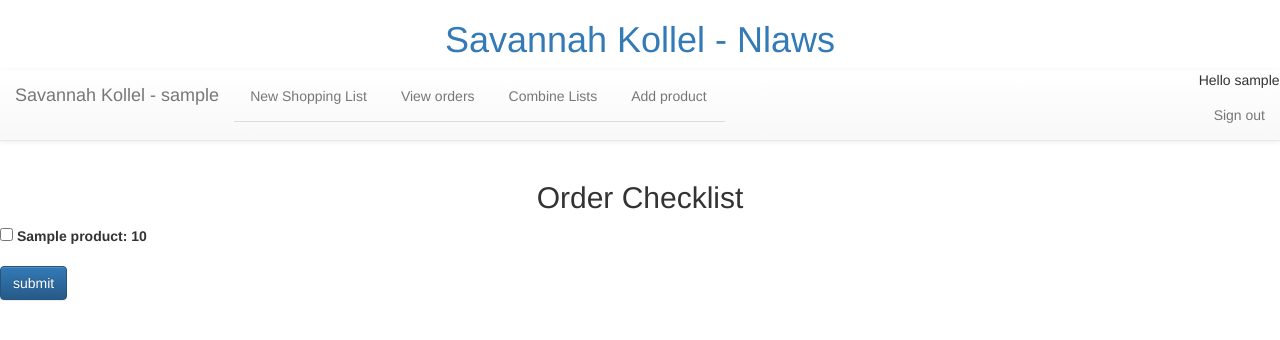
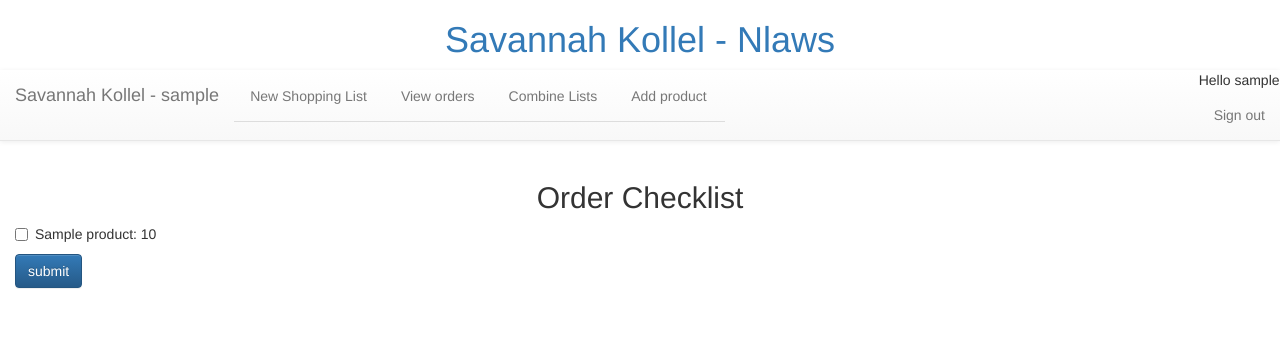
Before and after one commit to simlist/savkollel, a Django app: page /nlaws/checklist/1 in a window 1280 px wide. Shown: the top 340 px of the page. Run offline with Django 3.2, Linux system fonts and the light colour scheme; a user stored in the database is signed in; tables that the repository leaves empty hold one stand-in row (values such as "Sample post"); some libraries are stand-ins or nearby versions.

Commit message:
Changed form to vertical form.
Fixed padding left issue with checkboxes.

```diff
--- a/nlaws/templates/nlaws/checklist.html
+++ b/nlaws/templates/nlaws/checklist.html
@@ -2,16 +2,13 @@
 {% block title %}Order Checklist{%endblock%}
 {% block content %}
   <h2 class="text-center">Order Checklist</h2>
-	<form class="form-horizontal" action="{% url 'nlaws:checklist' order_id %}" method="post">
+	<form action="{% url 'nlaws:checklist' order_id %}" method="post">
     {% csrf_token %}
 		{% for line in order_list %}
-		  <div class="form-group">
-        <input type="checkbox" name="invoice_line" value="{{line.pk}}" id="{{line.product.pk}}">
-				<label for="{{line.product.pk}}">{{line.product.name}}: {{line.quantity}}</label>
+	  	<div class="checkbox">
+					<label><input type="checkbox" name="invoice_line" value="{{line.pk}}" id="{{line.product.pk}}"> {{line.product.name}}: {{line.quantity}}</label>
 	    </div>
 		{% endfor %}
-		<div class="form-group">
-		  <button type="submit" class="btn btn-primary">submit</button>
-		</div>
+		<button type="submit" class="btn btn-primary">submit</button>
 	</form>
 {%endblock%}
```
